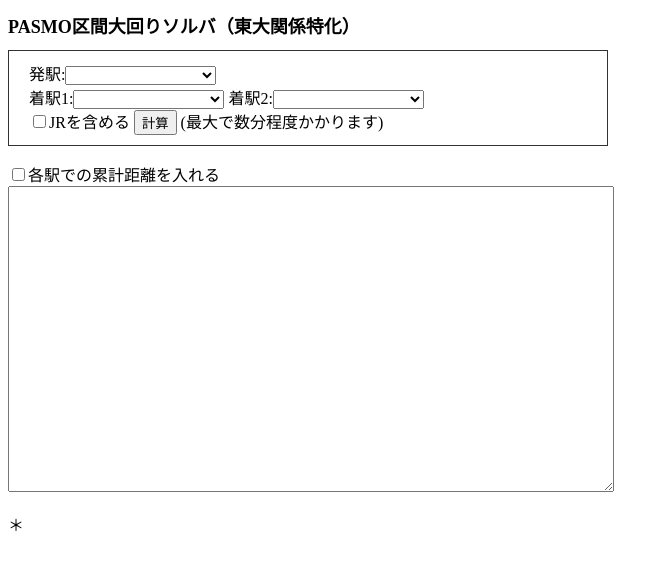
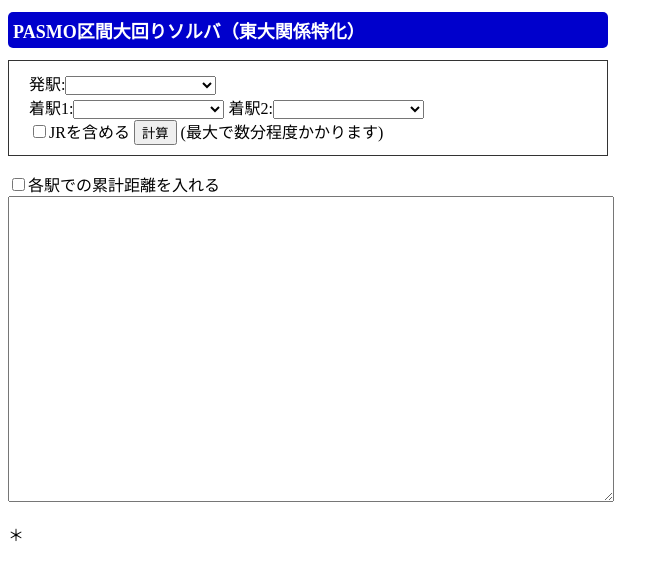
Before and after one commit to fukurami/lop-solver-ut, a plain HTML site: page index.htm in a window 1280 px wide. Shown: the whole page, without its empty margins (0-669 px from the left). Drawn offline with nearby package versions, Linux system fonts and the light colour scheme.

Commit message:
header style change

```diff
--- a/main.css
+++ b/main.css
@@ -1,5 +1,12 @@
+#lop-head {
+	width:600px;
+}
 #lop-head h1 {
-	font-size: large;
+	background-color:#00c;
+	padding:5px;
+	border-radius:5px;
+	color:#fff;
+	font-size:large;
 }
 #lop-main {
 	width:600px;
@@ -13,11 +20,11 @@
 	height:300px;
 }
 #ta-stack {
-	width: 100%;
+	width:100%;
 	vertical-align:top;
 }
 #wrap-ta-stack {
-	display: none;
+	display:none;
 }
 #cb-show-stack{
 	display:none;
```
